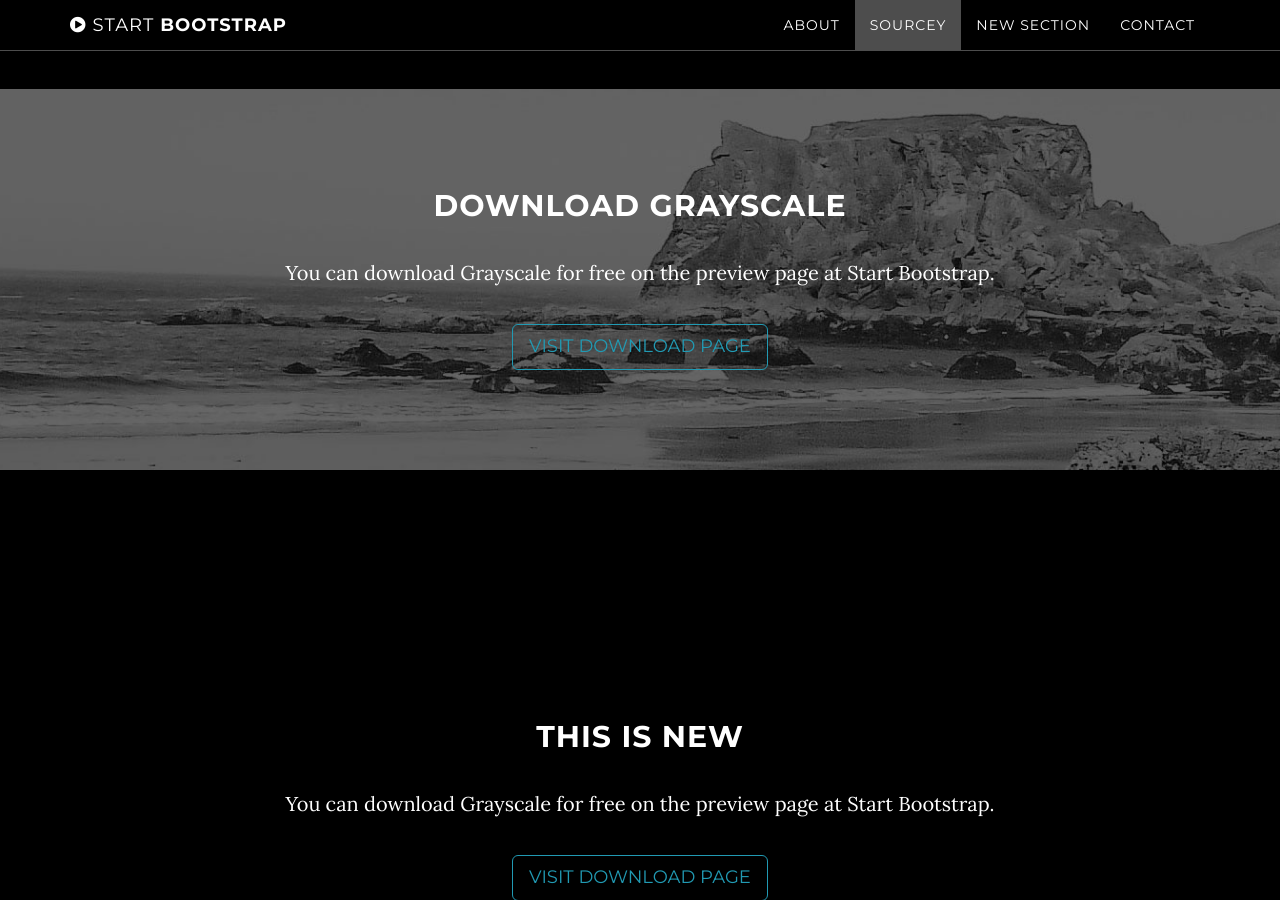
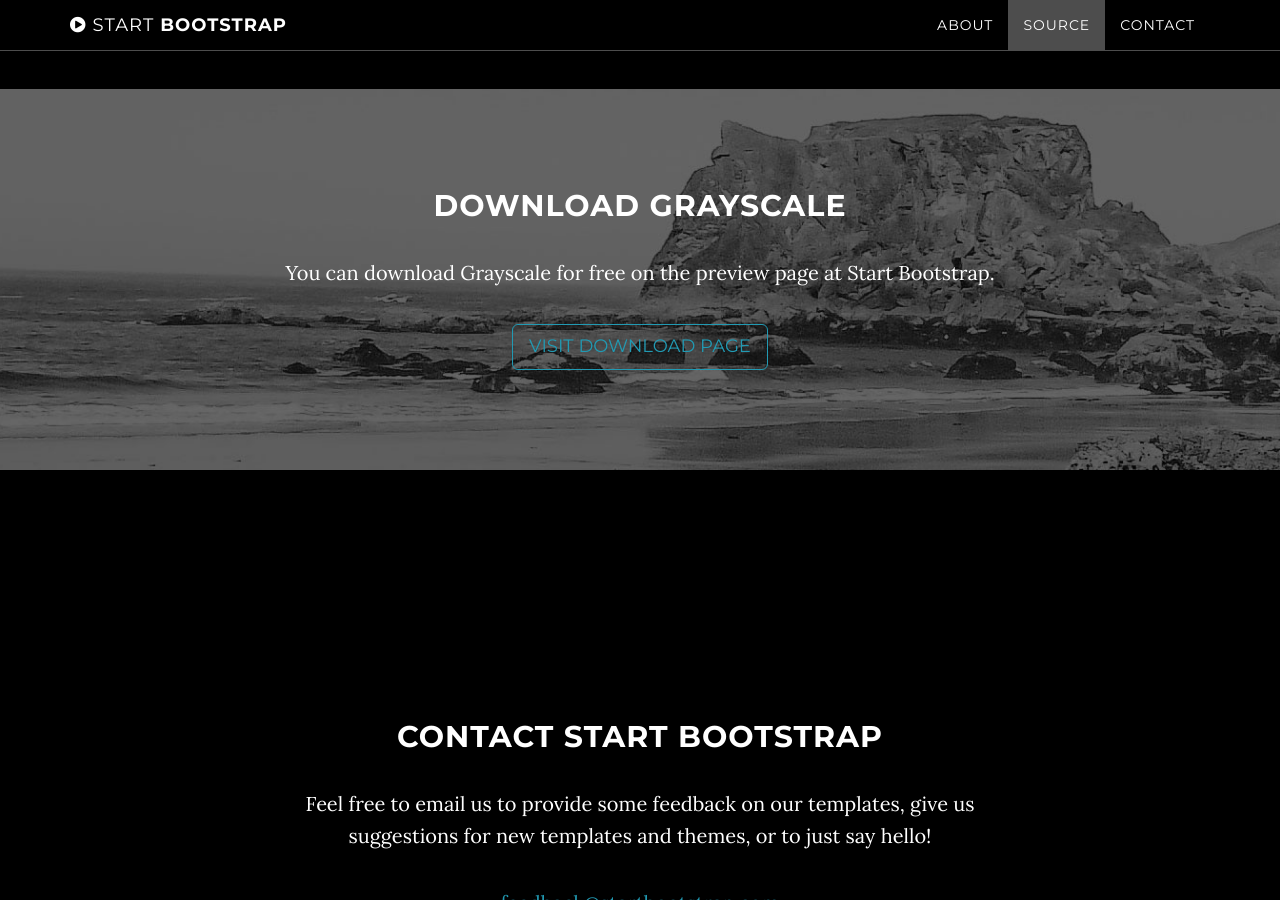
Before and after one commit to CharleneMolino/brew, a Jekyll site: the page built from index.html, in a window 1280 px wide and 900 px high, scrolled down 1708 px. Built offline with Jekyll 4.4.1, drawn with Linux system fonts in a browser that asks for light colours.

Commit message:
delete new section

```diff
--- a/index.html
+++ b/index.html
@@ -25,10 +25,7 @@
                         <a class="page-scroll" href="#about">About</a>
                     </li>
                     <li>
-                        <a class="page-scroll" href="#source">sourcey</a>
-                    </li>
-                    <li>
-                      <a class="page-scroll" href="#new-section">New Section</a>
+                        <a class="page-scroll" href="#source">Source</a>
                     </li>
                     <li>
                         <a class="page-scroll" href="#contact">Contact</a>
@@ -82,16 +79,6 @@
         </div>
     </section>
 
-    <section id="new-section" class="content-section text-center">
-      <div class="row">
-        <div class="col-lg-8 col-lg-offset-2">
-            <h2>This is new</h2>
-            <p>You can download Grayscale for free on the preview page at Start Bootstrap.</p>
-            <a href="http://startbootstrap.com/template-overviews/grayscale/" class="btn btn-default btn-lg">Visit Download Page</a>
-          </div>
-        </div>
-    </section>
-
     <!-- Contact Section -->
     <section id="contact" class="container content-section text-center">
         <div class="row">
```
